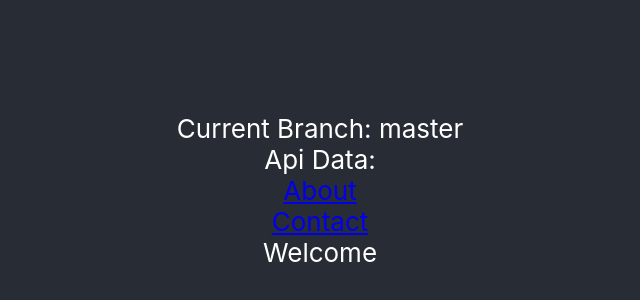
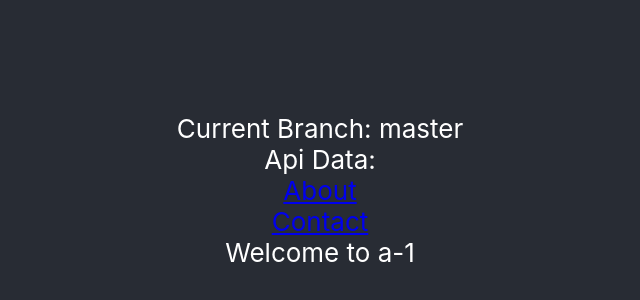
Before and after one commit to ianballard/serverless-ephemeral-env-frontend-starter, a React (Create React App) app: page / in a window 1280 px wide. Shown: the part 210-510 px from the top of the page, without its empty margins (320-960 px from the left). Built offline with nearby package versions, Linux system fonts and the light colour scheme; no server answers.

Commit message:
a-1 text changes

```diff
--- a/src/App.js
+++ b/src/App.js
@@ -53,7 +53,7 @@ function App() {
 export default App;
 
 const Home = props => {
-    return <>Welcome</>
+    return <>Welcome to a-1</>
 }
 
 const About = props => {
```
